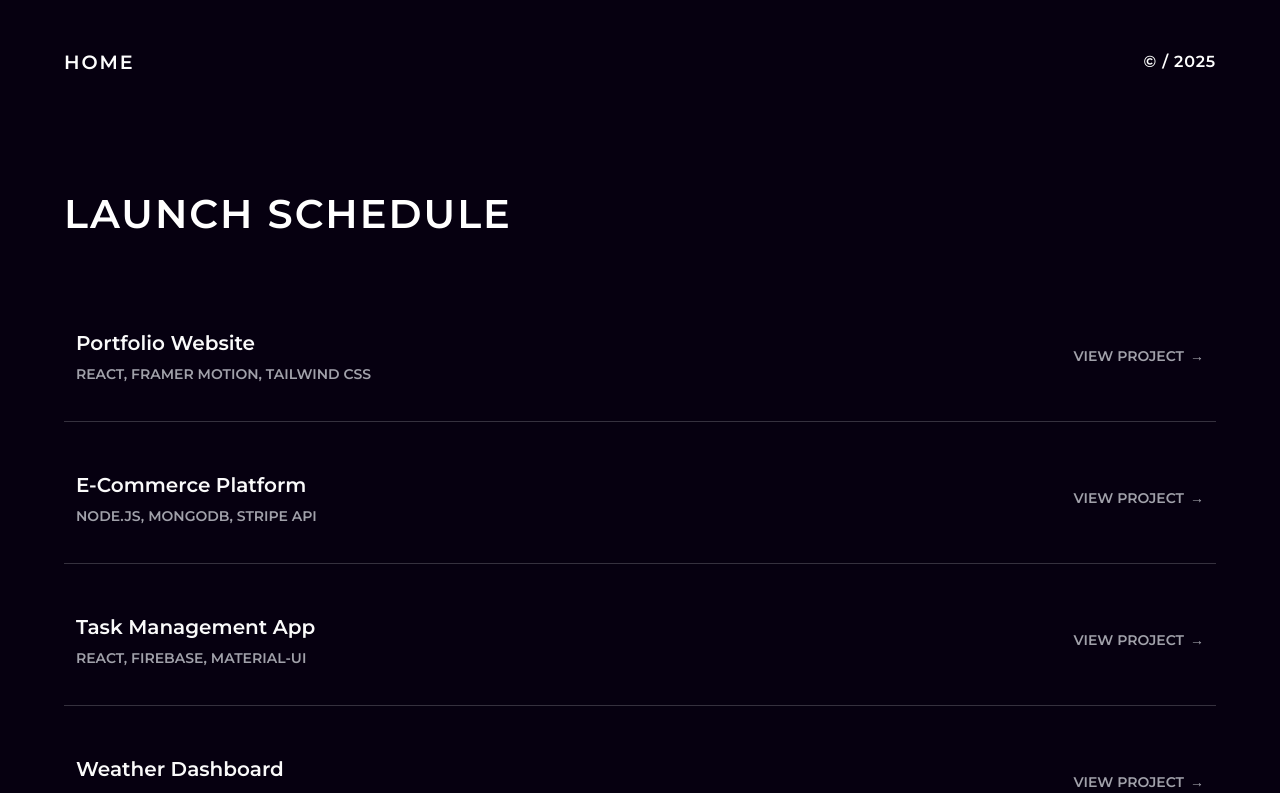
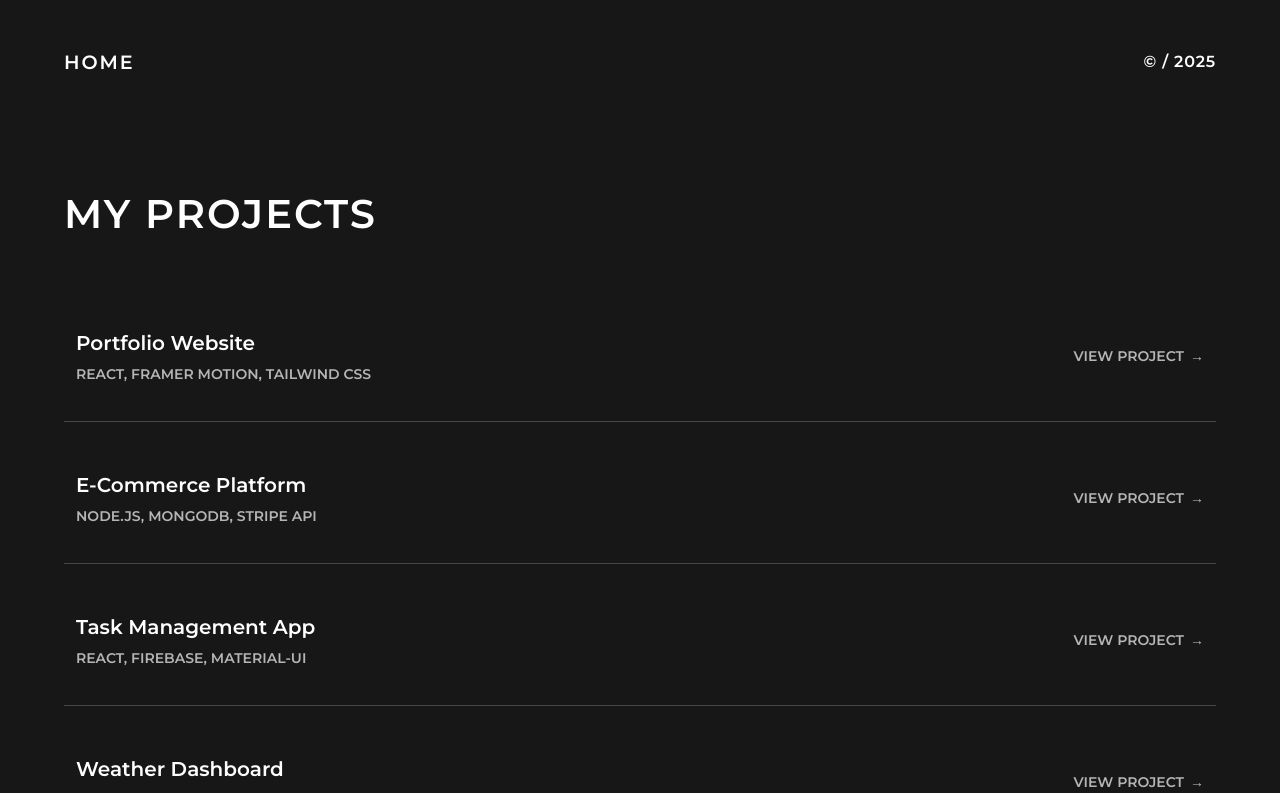
Before and after one commit to sutha06/portfolio-website, a React (Vite) app: page /projects in a window 1280 px wide. Shown: the top 793 px of the page. Built offline with nearby package versions, Linux system fonts and the light colour scheme.

Commit message:
projects page updated with new theme

```diff
--- a/src/pages/Projects.jsx
+++ b/src/pages/Projects.jsx
@@ -53,7 +53,7 @@ const Projects = () => {
       style={{
         width: "100%",
         minHeight: "100vh",
-        background: "#060010",
+        background: "#171717",
       }}
     >
       <Navbar showHome={true} />
@@ -63,7 +63,7 @@ const Projects = () => {
           maxWidth: "1280px",
           margin: "0 auto",
           padding: "12rem 4rem 4rem 4rem",
-          color: "#fff",
+          color: "#fefefe",
           minHeight: "200vh",
         }}
       >
@@ -75,9 +75,10 @@ const Projects = () => {
             marginBottom: "5rem",
             fontFamily: "Montserrat, sans-serif",
             letterSpacing: "0.05em",
+            color: "#fefefe",
           }}
         >
-          Launch Schedule
+          My Projects
         </h1>
 
         {projects.map((project, index) => (
@@ -88,7 +89,7 @@ const Projects = () => {
               display: "flex",
               alignItems: "center",
               justifyContent: "space-between",
-              borderBottom: "1px solid rgba(161, 161, 170, 0.3)",
+              borderBottom: "1px solid rgba(181, 181, 181, 0.3)",
               padding: "0.75rem",
               paddingBottom: "2.25rem",
               cursor: "pointer",
@@ -97,12 +98,12 @@ const Projects = () => {
             onMouseEnter={(e) => {
               e.currentTarget.style.transform = "translateX(10px)";
               e.currentTarget.style.borderBottomColor =
-                "rgba(255, 255, 255, 0.4)";
+                "rgba(254, 254, 254, 0.4)";
             }}
             onMouseLeave={(e) => {
               e.currentTarget.style.transform = "translateX(0)";
               e.currentTarget.style.borderBottomColor =
-                "rgba(161, 161, 170, 0.3)";
+                "rgba(181, 181, 181, 0.3)";
             }}
           >
             <div>
@@ -112,7 +113,7 @@ const Projects = () => {
                   marginBottom: "0.375rem",
                   fontFamily: "Montserrat, sans-serif",
                   fontWeight: "400",
-                  color: "#fafafa",
+                  color: "#fefefe",
                 }}
               >
                 {project.title}
@@ -121,7 +122,7 @@ const Projects = () => {
                 style={{
                   fontSize: "0.875rem",
                   textTransform: "uppercase",
-                  color: "rgba(161, 161, 170, 1)",
+                  color: "#b5b5b5",
                   fontFamily: "Montserrat, sans-serif",
                 }}
               >
@@ -139,18 +140,18 @@ const Projects = () => {
                 textAlign: "right",
                 fontSize: "0.875rem",
                 textTransform: "uppercase",
-                color: "rgba(161, 161, 170, 1)",
+                color: "#b5b5b5",
                 textDecoration: "none",
                 fontFamily: "Montserrat, sans-serif",
                 transition: "all 0.3s ease",
               }}
               onMouseEnter={(e) => {
-                e.currentTarget.style.color = "#fff";
+                e.currentTarget.style.color = "#fefefe";
                 e.currentTarget.querySelector(".arrow").style.transform =
                   "translateX(6px)";
               }}
               onMouseLeave={(e) => {
-                e.currentTarget.style.color = "rgba(161, 161, 170, 1)";
+                e.currentTarget.style.color = "#b5b5b5";
                 e.currentTarget.querySelector(".arrow").style.transform =
                   "translateX(0)";
               }}
```
